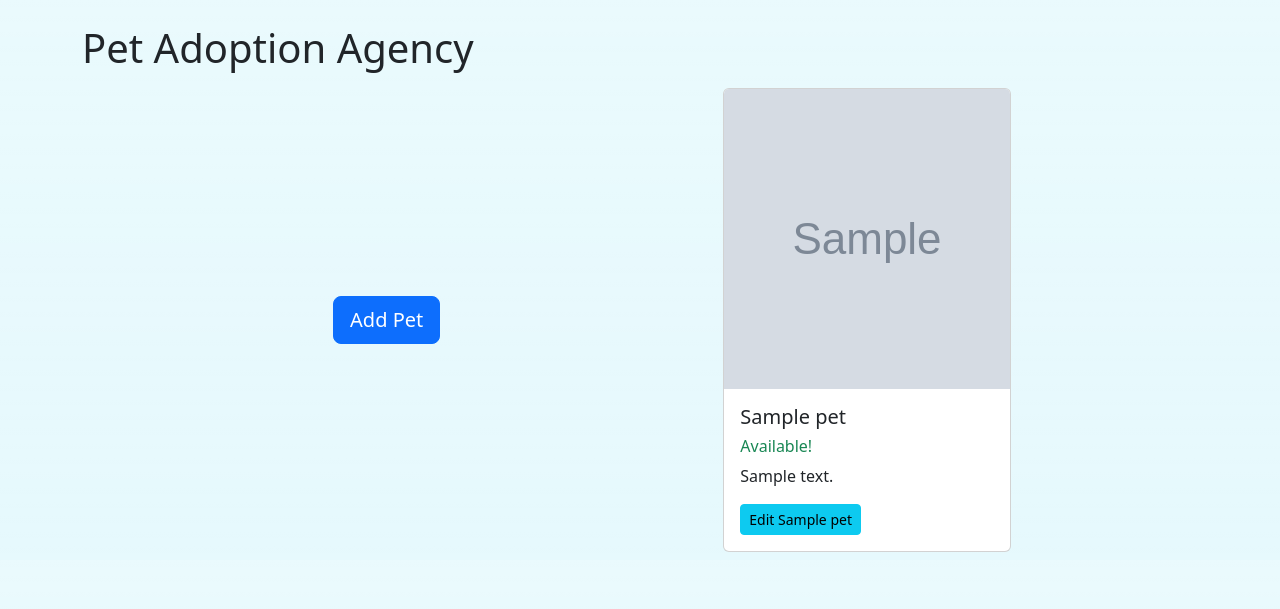
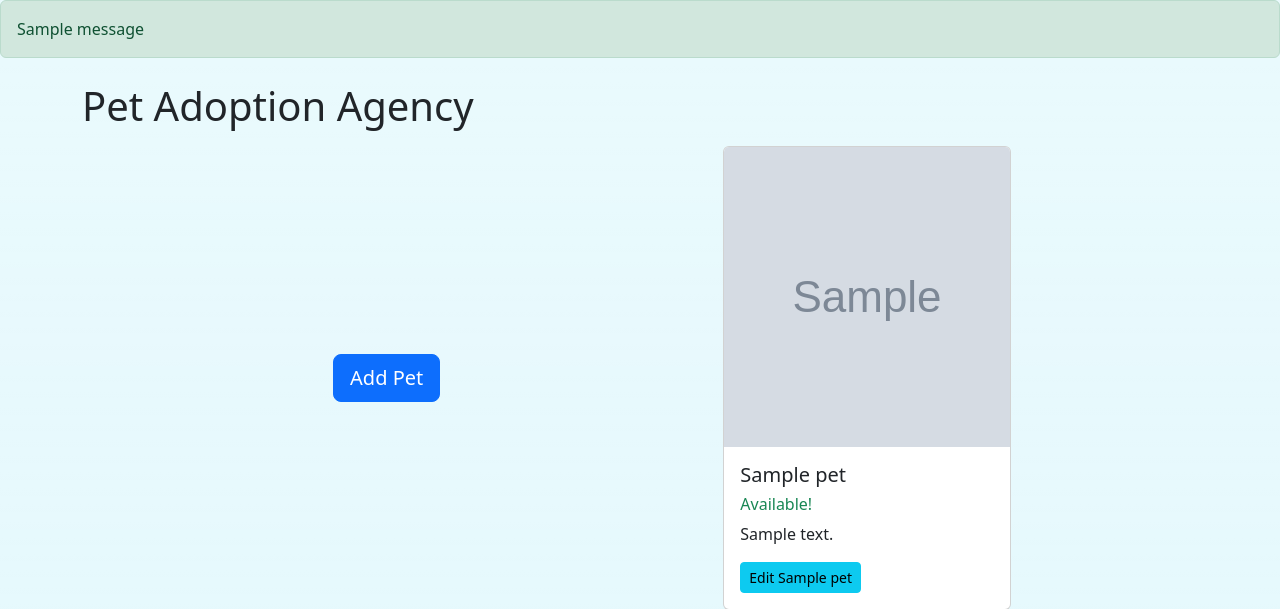
Before and after one commit to coachdaveofficial/wtforms-exercise, a Flask app: page / in a window 1280 px wide. Shown: the top 609 px of the page. Run offline with Flask 3, Linux system fonts and the light colour scheme; tables that the repository leaves empty hold one stand-in row (values such as "Sample post"); grey boxes marked "Sample" are stand-in pictures; one stand-in notice (Sample message) is shown.

Commit message:
added flash msgs to add and edit form

```diff
--- a/app.py
+++ b/app.py
@@ -1,4 +1,4 @@
-from flask import Flask, request, redirect, render_template
+from flask import Flask, request, redirect, render_template, flash
 from models import db, connect_db, Pet
 from flask_debugtoolbar import DebugToolbarExtension
 from services import get_all_pets, get_pet_by_id
@@ -53,6 +53,7 @@ def add_pet_form():
 
         db.session.add(pet)
         db.session.commit()
+        flash('Successfully added pet!')
         return redirect('/')
     else:
         return render_template('pet_add_form.html', form=form)
@@ -75,6 +76,7 @@ def edit_pet_form(pet_id):
             pet.photo_url = orig_photo_url
 
         db.session.commit()
+        flash('Successfully edited pet!')
         return redirect('/')
     else:
         return render_template('edit_pet_form.html', form=form, pet=pet)
--- a/templates/base.html
+++ b/templates/base.html
@@ -14,7 +14,20 @@
       }
     </style>
 </head>
+{% with messages = get_flashed_messages() %}
+  {% if messages %}
+    <div class=flashes>
+    {% for message in messages %}
+        <div class="alert alert-success" role="alert">
+            {{message}}
+        </div>
+    {% endfor %}
+    </div>
+  {% endif %}
+{% endwith %}
 <body class="bg-info bg-gradient bg-opacity-10">
     {% block content %} {% endblock %}
 </body>
+
+
 </html>
```
